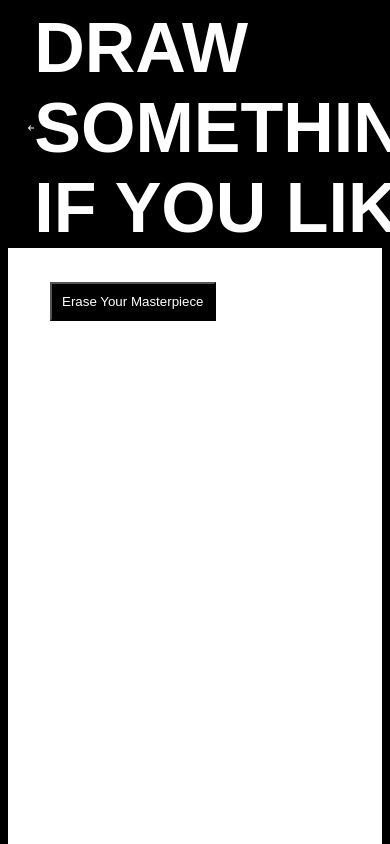
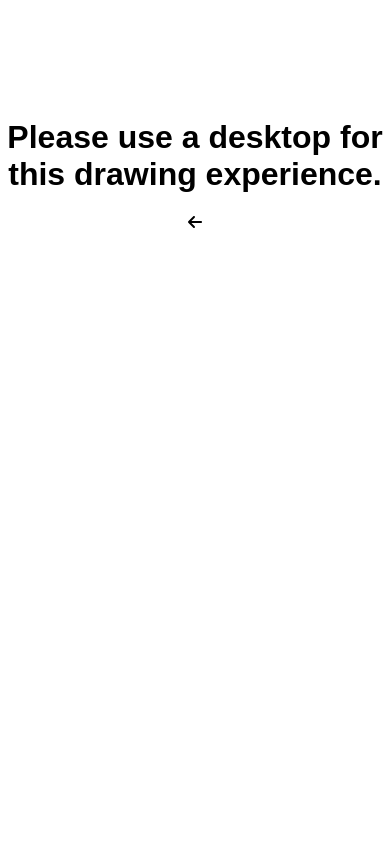
Before and after one commit to Jaywinebrenner/css-land, a Next.js app: page /draw in a window 390 px wide. Shown: the top 844 px of the page. Built offline with nearby package versions, Linux system fonts and the light colour scheme.

Commit message:
add canvas mobile listener

```diff
--- a/pages/draw.js
+++ b/pages/draw.js
@@ -1,7 +1,8 @@
 
 import React, {useState, useRef, useEffect} from 'react';
 import Link from 'next/link';
-import { faArrowLeft } from '@fortawesome/free-solid-svg-icons';
+import { faArrowLeft, faTrashCan } from '@fortawesome/free-solid-svg-icons';
+
 import { FontAwesomeIcon } from '@fortawesome/react-fontawesome'
 
 
@@ -9,9 +10,13 @@ const Draw = () => {
 
     const canvasRef = useRef(null);
     const contextRef = useRef(null);
-    const [isDrawing, setIsDrawing] = useState(false)
+    const [isDrawing, setIsDrawing] = useState(false);
+    const [isMobile, setIsMobile] = useState(false);
 
     const start = () => {
+        if(isMobile){
+            return;
+        }
         const canvas = canvasRef.current;
         canvas.width = window.innerWidth * 2;
         canvas.height = window.innerHeight * 2;
@@ -27,8 +32,16 @@ const Draw = () => {
     }
 
     useEffect(() => {
-        start();
-    }, [])
+        window.innerWidth <= 700 ? setIsMobile(true) : null;
+
+        // function checkMobile() {
+        //     setIsMobile(window.innerWidth <= 800);
+        //   }
+        //   checkMobile();
+        //   window.addEventListener('resize', checkMobile);
+          start();
+        //   return () => window.removeEventListener('resize', checkMobile);
+    }, []);
 
     const startDrawing = ({nativeEvent}) => {
         const {offsetX, offsetY} = nativeEvent
@@ -55,25 +68,46 @@ const Draw = () => {
         start();
       }
 
+    // function downloadCanvas() {
+    //     var imageData = canvasRef.toDataURL("image/png");
+    //     let anchorTag = document.createElement("a");
+    //     document.body.appendChild(anchorTag);
+    //     anchorTag.href = imageData;
+    //     anchorTag.download = "imageData";
+    //     anchorTag.click();
+    //     document.body.removeChild(anchorTag);
+    // }
+
 
 
     return (
-        <div className="draw">
+        <>
+       {!isMobile ? <div className="draw">
             <div className="draw__top">
                 <Link href="/">
                 <FontAwesomeIcon className="draw-arrow" icon={faArrowLeft} />
               </Link>
                 <h1>DRAW SOMETHING IF YOU LIKE</h1>
             </div>
-            <button onClick={startOver}>Erase Your Masterpiece</button>
+            {/* <button onClick={startOver}>Erase Your Masterpiece</button> */}
+            <FontAwesomeIcon onClick={startOver} className="draw-trash" icon={faTrashCan} />
+            {/* <button className="download" onClick={downloadCanvas}>Download Your Masterpiece</button> */}
             <canvas
                 onMouseDown={startDrawing}
                 onMouseUp={finishDrawing}
                 onMouseMove={draw}
                 ref={canvasRef}
             />
-
         </div>
+        :
+        <div className="use-desktop">
+            <h1>Please use a desktop for this drawing experience.</h1>
+            <Link href="/">
+                <FontAwesomeIcon className="draw-arrow" icon={faArrowLeft} />
+            </Link>
+        </div>
+    }
+        </>
       )
 }
 
--- a/pages/experience.js
+++ b/pages/experience.js
@@ -13,8 +13,9 @@ const Experience = () => {
         <div className="experience">
           <div className="experience__top">
             <div className="experience__top-left">
-                <h1>DEV</h1>
-                <h2>ELOPMENT EXPERIENCE</h2>
+                <h1>DEVELOPMENT</h1>
+                {/* <br/> */}
+                <h2>EXPERIENCE</h2>
             </div>
             <div className="experience__top-right">
               <Link href="/">
--- a/styles/components/_draw.scss
+++ b/styles/components/_draw.scss
@@ -11,6 +11,9 @@
             margin: 0;
             font-size: 70px;
             padding-right: 20px;
+            @media (max-width: 700px) {
+                font-size: 50px;
+            }
         }
         .draw-arrow {
             font-size: 30px;
@@ -18,24 +21,39 @@
             color: white;
             padding-left: 20px;
         }
+    }
+    .draw-trash {
+        font-size: 30px;
+        cursor: pointer;
+        padding: 50px 0 0 50px;
+        &:hover {
+            opacity: .4;
+        }
+    }
 
-    }
-    button {
-        background-color: black;
-        color: white;
-        padding: 10px;
-        position: absolute;
-        top: 147px;
-        left: 50px;
-        cursor: pointer;
-        @media (max-width: 1200px) {
-            top: 207px;
-          }
-          @media (max-width: 740px) {
-            top: 282px;
-          }
-    }
-    button:hover {
-        opacity: .3;
+    // .download{
+    //     background-color: black;
+    //     color: white;
+    //     padding: 10px;
+    //     position: absolute;
+    //     top: 187px;
+    //     left: 50px;
+    //     cursor: pointer;
+    //     @media (max-width: 1200px) {
+    //         top: 247px;
+    //       }
+    //       @media (max-width: 740px) {
+    //         top: 322px;
+    //       }
+    // }
+    canvas {
+        width: 100%;
+        height: 100%;
     }
 }
+
+.use-desktop {
+    margin: auto;
+    padding-top: 25%;
+    text-align: center;
+}
--- a/styles/components/_experience.scss
+++ b/styles/components/_experience.scss
@@ -2,10 +2,20 @@
     border: 8px solid #000;
     &__top {
         display: flex;
+        @media (max-width: 1100px) {
+            flex-direction: column;
+        }
         &-left {
             flex: 0 0 85%;
             h1 {
-                font-size: 160px;
+                font-size: 140px;
+                inline-size: 370px;
+                word-break: break-all;
+                @media (max-width: 1370px) {
+                    display: block;
+                    margin: 0;
+                    line-height: 120px;
+                }
             }
             h2 {
                 font-size: 90px;
```
Also changed, not shown: pages/index.js (+6 -3 lines).
